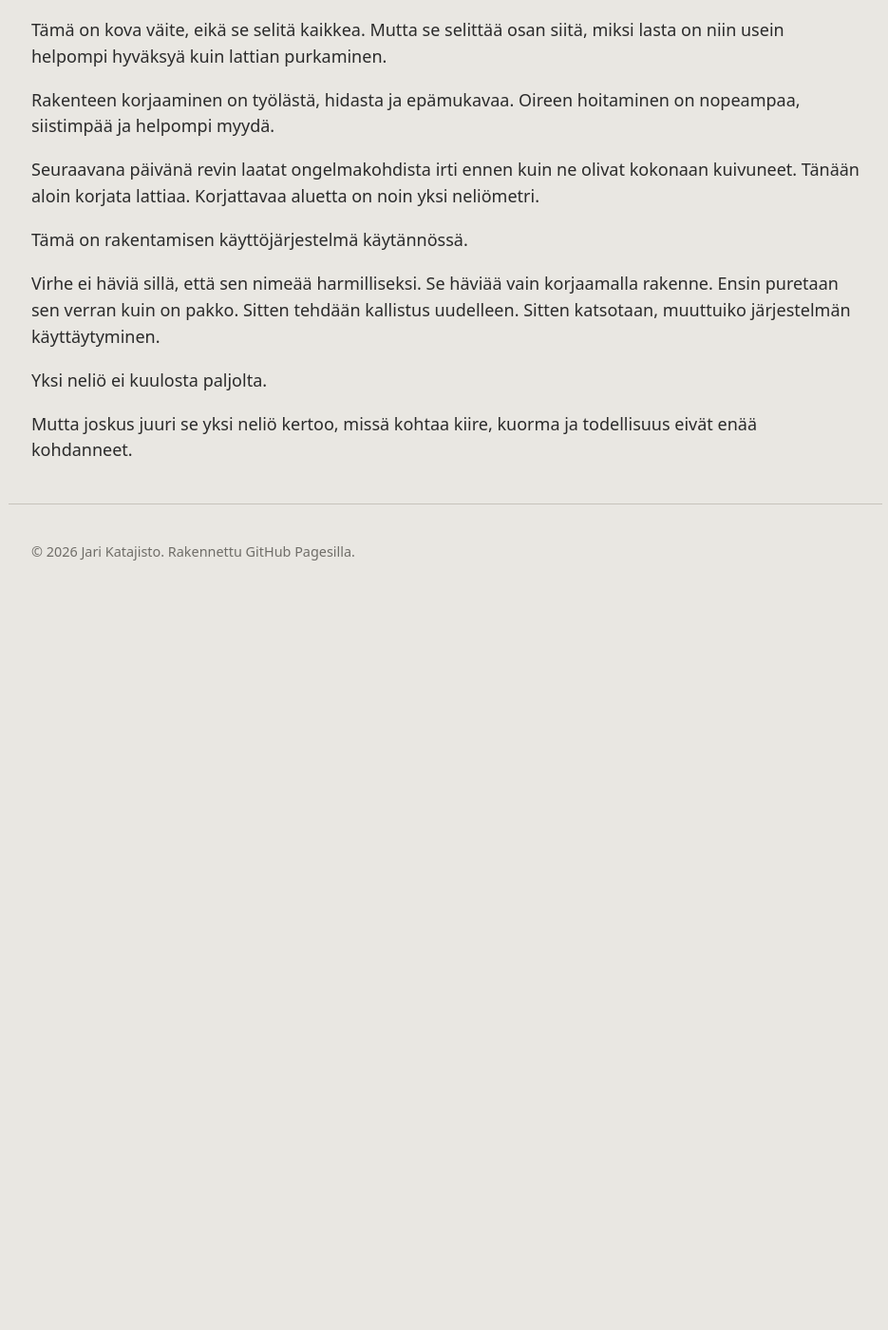
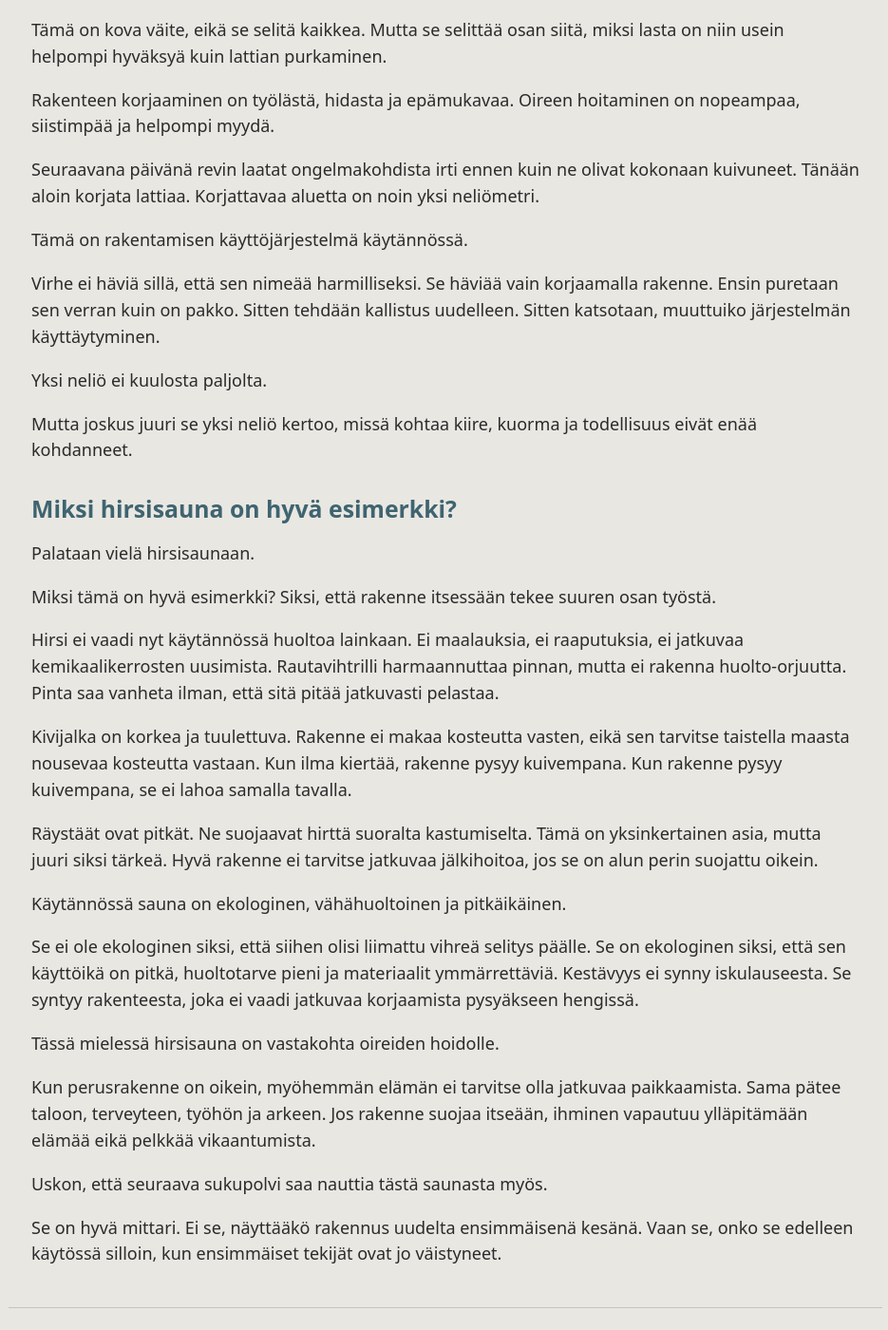
Before and after one commit to kataguru/blogi, a Jekyll site: the page built from _posts/2026-06-27-saunan-lattia-ja-yhden-nelion-virhe.md, in a window 1280 px wide and 1400 px high, scrolled down 1766 px. Shown: the whole window at 95% size, without its empty margins (171-1106 px from the left). Built offline with Jekyll 4.4.1, drawn with Linux system fonts in a browser that asks for light colours; before the commit the page ends 2396 px from its top, so only the background shows below that.

Commit message:
Add log sauna structure example

```diff
--- a/_posts/2026-06-27-saunan-lattia-ja-yhden-nelion-virhe.md
+++ b/_posts/2026-06-27-saunan-lattia-ja-yhden-nelion-virhe.md
@@ -56,3 +56,27 @@ Virhe ei häviä sillä, että sen nimeää harmilliseksi. Se häviää vain kor
 Yksi neliö ei kuulosta paljolta.
 
 Mutta joskus juuri se yksi neliö kertoo, missä kohtaa kiire, kuorma ja todellisuus eivät enää kohdanneet.
+
+## Miksi hirsisauna on hyvä esimerkki?
+
+Palataan vielä hirsisaunaan.
+
+Miksi tämä on hyvä esimerkki? Siksi, että rakenne itsessään tekee suuren osan työstä.
+
+Hirsi ei vaadi nyt käytännössä huoltoa lainkaan. Ei maalauksia, ei raaputuksia, ei jatkuvaa kemikaalikerrosten uusimista. Rautavihtrilli harmaannuttaa pinnan, mutta ei rakenna huolto-orjuutta. Pinta saa vanheta ilman, että sitä pitää jatkuvasti pelastaa.
+
+Kivijalka on korkea ja tuulettuva. Rakenne ei makaa kosteutta vasten, eikä sen tarvitse taistella maasta nousevaa kosteutta vastaan. Kun ilma kiertää, rakenne pysyy kuivempana. Kun rakenne pysyy kuivempana, se ei lahoa samalla tavalla.
+
+Räystäät ovat pitkät. Ne suojaavat hirttä suoralta kastumiselta. Tämä on yksinkertainen asia, mutta juuri siksi tärkeä. Hyvä rakenne ei tarvitse jatkuvaa jälkihoitoa, jos se on alun perin suojattu oikein.
+
+Käytännössä sauna on ekologinen, vähähuoltoinen ja pitkäikäinen.
+
+Se ei ole ekologinen siksi, että siihen olisi liimattu vihreä selitys päälle. Se on ekologinen siksi, että sen käyttöikä on pitkä, huoltotarve pieni ja materiaalit ymmärrettäviä. Kestävyys ei synny iskulauseesta. Se syntyy rakenteesta, joka ei vaadi jatkuvaa korjaamista pysyäkseen hengissä.
+
+Tässä mielessä hirsisauna on vastakohta oireiden hoidolle.
+
+Kun perusrakenne on oikein, myöhemmän elämän ei tarvitse olla jatkuvaa paikkaamista. Sama pätee taloon, terveyteen, työhön ja arkeen. Jos rakenne suojaa itseään, ihminen vapautuu ylläpitämään elämää eikä pelkkää vikaantumista.
+
+Uskon, että seuraava sukupolvi saa nauttia tästä saunasta myös.
+
+Se on hyvä mittari. Ei se, näyttääkö rakennus uudelta ensimmäisenä kesänä. Vaan se, onko se edelleen käytössä silloin, kun ensimmäiset tekijät ovat jo väistyneet.
```
